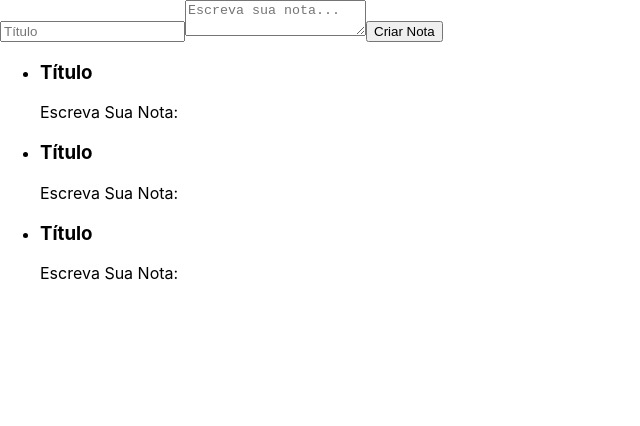
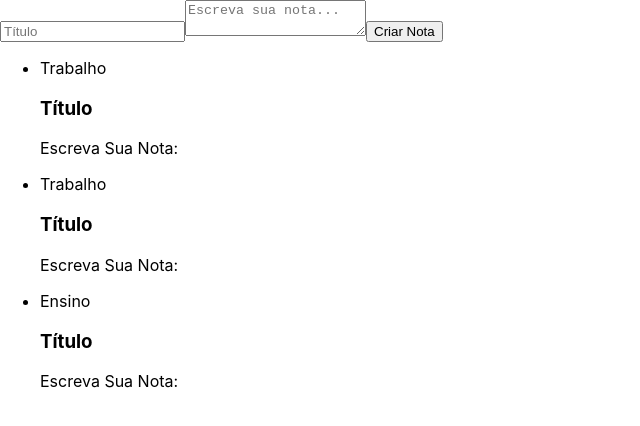
Before and after one commit to diorodro/introducao-react, a React (Create React App) app: page / in a window 1280 px wide. Shown: the top 426 px of the page, without its empty margins (0-640 px from the left). Built offline with nearby package versions, Linux system fonts and the light colour scheme.

Commit message:
Iterando Array dentro do componente ListaDeNotas.jsx

```diff
--- a/src/components/ListaDeNotas.jsx
+++ b/src/components/ListaDeNotas.jsx
@@ -3,19 +3,15 @@ import CardNota from './CardNota';
 
 class ListaDeNotas extends Component {
     render() {
-        return (
-            <ul>
-                <li>
-                    <CardNota />
-                </li>
-                <li>
-                    <CardNota />
-                </li>
-                <li>
-                    <CardNota />
-                </li>
-            </ul>
-        );
+        return(
+        <ul>{Array.of("Trabalho", "Trabalho", "Ensino").map(categoria => {
+           return (
+               <li>
+                   <p>{categoria}</p>
+                   <CardNota/>
+               </li>
+           );
+        })}</ul>);
     }
 }
 
```
